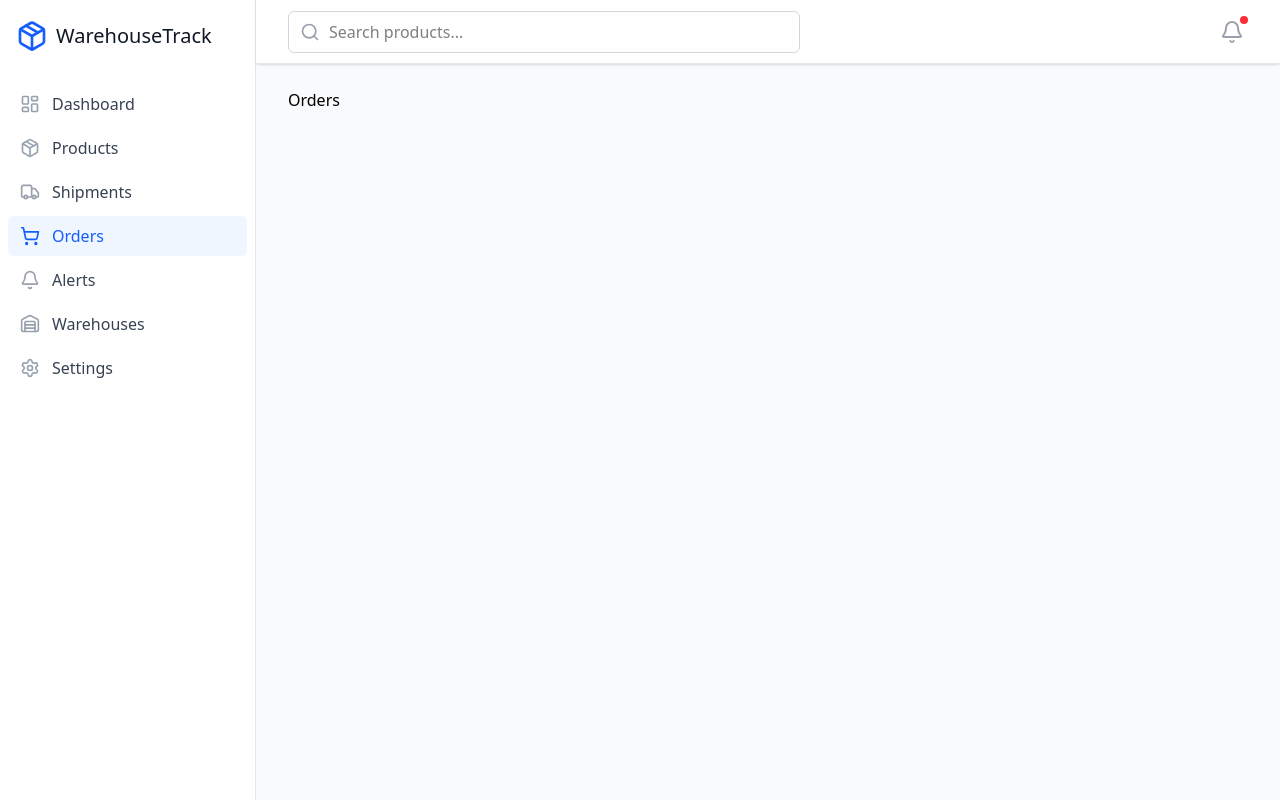
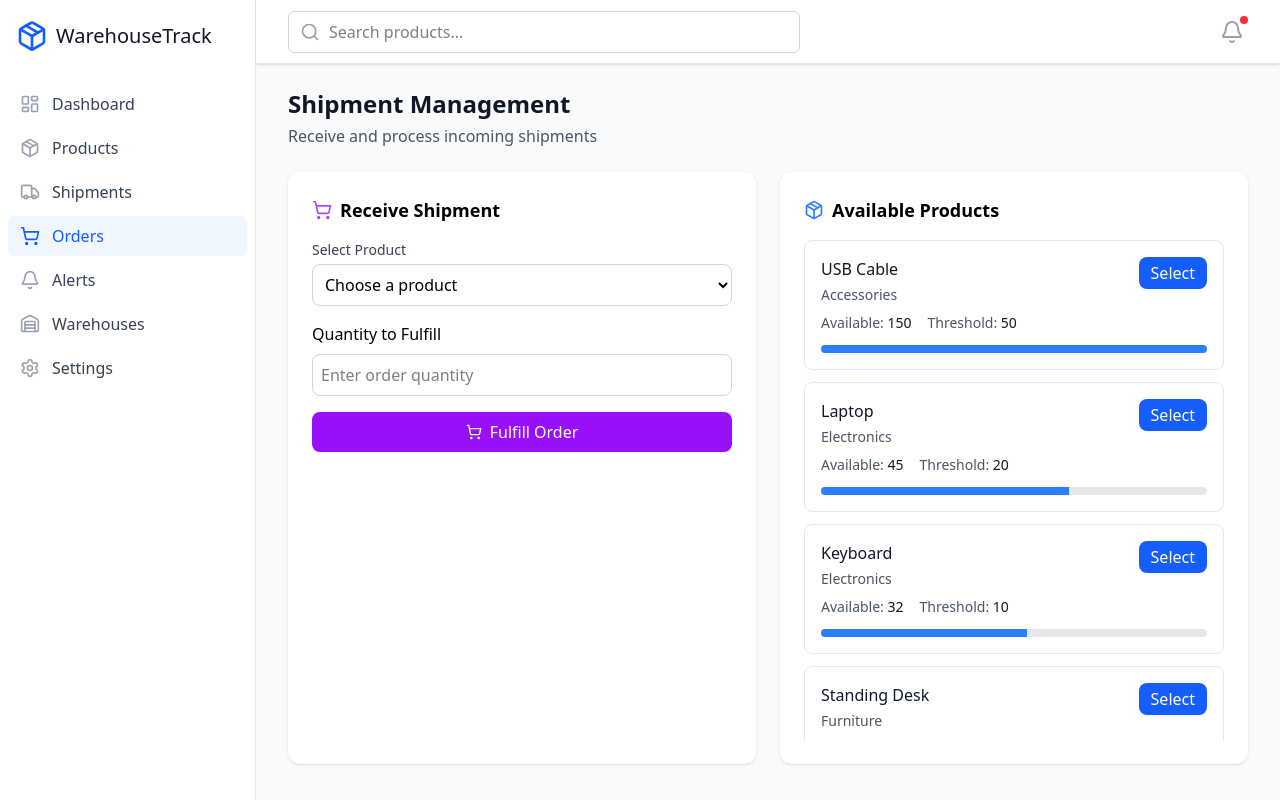
Before and after one commit to yjrajput/Warehouse-project, a React app in the folder frontend/: page / in a window 1280 px wide. Both pictures are taken after a click on the button "Orders". Built offline with nearby package versions, Linux system fonts and the light colour scheme; the HTML template or start-up script is replaced by a standard one.

Commit message:
Order Cpmponent complete

```diff
--- a/frontend/src/pages/Orders.jsx
+++ b/frontend/src/pages/Orders.jsx
@@ -1,8 +1,230 @@
-import React from 'react'
+import { useState } from 'react';
+import { useInventory } from '../contextAPI/InventoryContext';
+import { ShoppingCart, AlertTriangle, CheckCircle, Package } from 'lucide-react';
+const Orders = () => {
+  const [selectedProduct, setSelectedProduct] = useState('');
+  const { products, fulfillOrder, selectedWarehouse } = useInventory();
+   const [quantity, setQuantity] = useState('');
+  const [showSuccess, setShowSuccess] = useState(false);
 
-const Orders = () => {
+  const filteredProducts =
+    selectedWarehouse === 'all'
+      ? products
+      : products.filter((p) => p.warehouseId === selectedWarehouse);
+
+  const handleSubmit = (e) => {
+    e.preventDefault();
+
+    if (!selectedProduct) return;
+
+    const qty = parseInt(quantity, 10);
+    if (!qty || qty <= 0) return;
+
+    const success = fulfillOrder(selectedProduct, qty);
+
+    if (success) {
+      setShowSuccess(true);
+      setTimeout(() => setShowSuccess(false), 2000);
+      setSelectedProduct('');
+      setQuantity('');
+    }
+  };
+
+
+  const product = products.find(p => p.id === selectedProduct);
+  const canFulfill = product && quantity && parseInt(quantity) > 0 && parseInt(quantity) <= product.quantity;
   return (
-    <div>Orders</div>
+    <div className="space-y-6">
+        <div>
+        <h1 className="text-2xl font-bold text-gray-900">Shipment Management</h1>
+        <p className="mt-1 text-gray-600">Receive and process incoming shipments</p>
+      </div>
+
+
+        <div className="grid grid-cols-1 gap-6 lg:grid-cols-2">
+
+          <div className="bg-white rounded-xl shadow p-6">
+            <h2 className="flex items-center gap-2 text-lg font-semibold mb-4">
+            <ShoppingCart className="h-5 w-5 text-purple-500" /> Receive Shipment
+          </h2>
+            <form onSubmit={handleSubmit} className="space-y-4">
+              <div className="space-y-1">
+              <label className="block text-sm font-medium text-gray-700">Select Product</label>
+              <select
+                value={selectedProduct}
+                onChange={(e) => setSelectedProduct(e.target.value)}
+                className="w-full border border-gray-300 rounded-lg p-2 focus:ring-2 focus:ring-blue-500 outline-none"
+              >
+                <option value="">Choose a product</option>
+                {filteredProducts.map((p) => (
+                  <option key={p.id} value={p.id}>
+                    {p.name} - Current: {p.quantity} units
+                  </option>
+                ))}
+              </select>
+            </div>
+
+            {selectedProduct && product && (
+              <div className="space-y-4">
+                <div className="rounded-lg border border-purple-200 bg-purple-50 p-4">
+                  <div className="grid grid-cols-2 gap-4 text-sm">
+                    <div>
+                      <p className="text-gray-600">Available Stock</p>
+                      <p className="text-gray-900 font-medium">{product.quantity} units</p>
+                    </div>
+                    <div>
+                      <p className="text-gray-600">After Threshold</p>
+                      <p className={`font-medium ${
+                        product.quantity <= product.reorderThreshold ? 'text-orange-600' : 'text-green-600'
+                      }`}>
+                        {product.quantity > product.reorderThreshold ? 'Safe' : 'Low'}
+                      </p>
+                    </div>
+                  </div>
+
+                  <div className="mt-4">
+                    <div className="flex items-center justify-between text-xs text-gray-600 mb-1">
+                      <span>Stock Level</span>
+                      <span>{product.quantity} / {product.reorderThreshold + 50}</span>
+                    </div>
+                    <div className="h-2 w-full rounded-full bg-purple-200 overflow-hidden">
+                      <div
+                        className="h-full bg-purple-500"
+                        style={{ width: `${(product.quantity / (product.reorderThreshold + 50)) * 100}%` }}
+                      />
+                    </div>
+                  </div>
+                </div>
+              </div>
+            )}
+
+            <div className="space-y-2 flex flex-col">
+                <label htmlFor="quantity">Quantity to Fulfill</label>
+                <input type="number" id='quantity' min="1" max={product?.quantity || undefined} value={quantity} onChange={(e) => setQuantity(e.target.value)} placeholder="Enter order quantity" className='w-full border border-gray-300 rounded-lg p-2 focus:ring-2 focus:ring-blue-500 outline-none'/>
+
+                {product && quantity && parseInt(quantity) > product.quantity && (
+                <div className="flex items-center gap-2 text-sm text-red-600">
+                  <AlertTriangle className="h-4 w-4" />
+                  <span>Insufficient stock! Only {product.quantity} units available.</span>
+                </div>
+              )}
+
+            </div>
+
+              {canFulfill && product && (
+                <div className="space-y-3">
+                  <div className="rounded-lg border border-blue-200 bg-blue-50 p-4">
+                    <p className="text-sm text-gray-600">Stock After Fulfillment</p>
+                    <p className="text-2xl text-blue-700 font-semibold">
+                      {product.quantity - parseInt(quantity)} units
+                    </p>
+                  </div>
+
+
+                  {product.quantity - parseInt(quantity) <= product.reorderThreshold && (
+                    <div className="flex items-start gap-3 rounded-lg border border-orange-200 bg-orange-50 p-4">
+                      <AlertTriangle className="h-5 w-5 text-orange-600 flex-shrink-0 mt-0.5" />
+                      <div className="text-sm">
+                        <p className="text-orange-900 font-semibold">Low Stock Warning</p>
+                        <p className="text-orange-700 mt-1 leading-relaxed">
+                          This order will bring stock below the reorder threshold. A low stock alert will be triggered.
+                        </p>
+                      </div>
+                    </div>
+                  )}
+                </div>
+              )}
+
+              <button type="submit" className="w-full flex items-center justify-center py-2 text-white rounded-lg bg-purple-600 hover:bg-purple-700" disabled={!canFulfill}>
+                    <ShoppingCart className="mr-2 h-4 w-4" /> Fulfill Order
+              </button>
+
+
+
+            </form>
+
+            {showSuccess && (
+            <div className="mt-4 flex items-center justify-center gap-2 rounded-lg bg-green-100 p-4 text-green-700 font-medium">
+              <CheckCircle className="h-5 w-5" />
+              <span>Order fulfilled successfully!</span>
+            </div>
+          )}
+
+          </div>
+
+          <div className="bg-white rounded-xl shadow p-6">
+  <div className="flex items-center gap-2 mb-4">
+    <Package className="h-5 w-5 text-blue-500" />
+    <h3 className="text-lg font-semibold">Available Products</h3>
+  </div>
+
+  <div className="space-y-3 max-h-[500px] overflow-y-auto">
+    {filteredProducts
+      .filter(p => p.quantity > 0)
+      .sort((a, b) => b.quantity - a.quantity)
+      .map((product) => {
+        const stockPercentage = (product.quantity / (product.reorderThreshold + 50)) * 100;
+        const isLow = product.quantity <= product.reorderThreshold;
+
+        return (
+          <div
+            key={product.id}
+            className={`rounded-lg border p-4 ${
+              isLow ? 'border-orange-200 bg-orange-50' : 'border-gray-200 bg-white'
+            }`}
+          >
+            <div className="flex items-start justify-between">
+              <div className="flex-1">
+                <h4 className="text-gray-900 font-medium">{product.name}</h4>
+                <p className="mt-1 text-sm text-gray-600">{product.category}</p>
+                <div className="mt-2 flex items-center gap-4 text-sm">
+                  <div>
+                    <span className="text-gray-600">Available: </span>
+                    <span className={isLow ? 'text-orange-700 font-semibold' : 'text-gray-900 font-medium'}>
+                      {product.quantity}
+                    </span>
+                  </div>
+                  <div>
+                    <span className="text-gray-600">Threshold: </span>
+                    <span className="text-gray-900 font-medium">{product.reorderThreshold}</span>
+                  </div>
+                </div>
+              </div>
+
+              <button
+                onClick={() => {
+                  setSelectedProduct(product.id);
+                  setQuantity('1');
+                }}
+                className={`py-1 px-3 rounded-lg font-medium ${
+                  isLow ? 'border border-orange-300 text-orange-700' : 'bg-blue-600 text-white hover:bg-blue-700'
+                }`}
+              >
+                Select
+              </button>
+            </div>
+
+            <div className="mt-3 h-2 w-full rounded-full bg-gray-200 overflow-hidden">
+              <div
+                className={`h-full ${isLow ? 'bg-orange-500' : 'bg-blue-500'}`}
+                style={{ width: `${Math.min(100, stockPercentage)}%` }}
+              ></div>
+            </div>
+          </div>
+        );
+      })}
+
+    {filteredProducts.filter(p => p.quantity > 0).length === 0 && (
+      <div className="py-12 text-center text-gray-600">
+        <Package className="mx-auto h-12 w-12 text-gray-400" />
+        <p className="mt-2">No products available</p>
+      </div>
+    )}
+  </div>
+</div>
+
+        </div>
+    </div>
   )
 }
 
```
